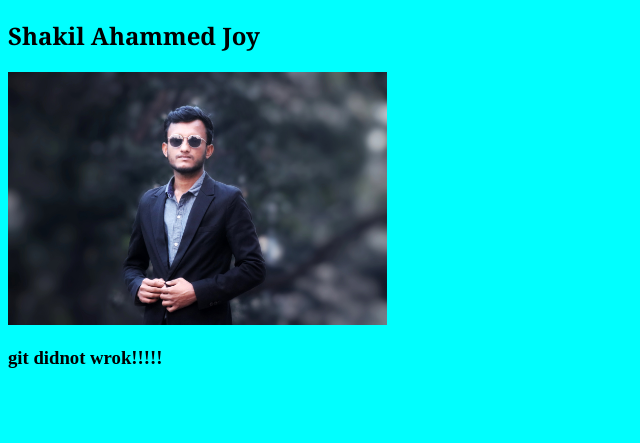
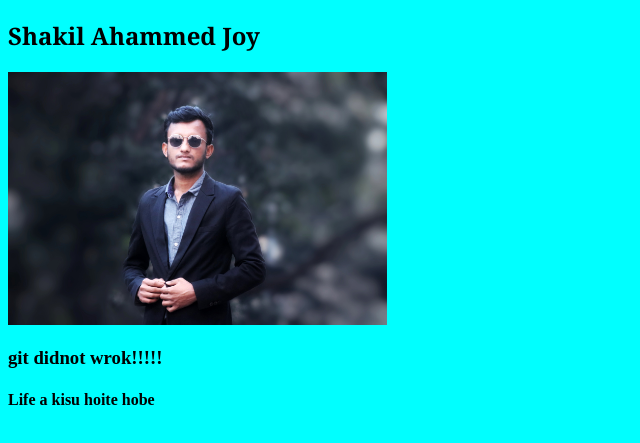
Before and after one commit to shakilahammedGithub/first-github, a plain HTML site: page index.html in a window 1280 px wide. Shown: the part 67-510 px from the top of the page, without its empty margins (0-640 px from the left). Drawn offline with Linux system fonts and the light colour scheme.

Commit message:
Change Language

```diff
--- a/index.html
+++ b/index.html
@@ -27,5 +27,6 @@
      <h2>Shakil Ahammed Joy</h2>
     <Img src="joy.jpg"></Img>
     <h3>git didnot wrok!!!!!</h3>
+    <h4>Life a kisu hoite hobe</h4>
 </body>
 </html>
```
